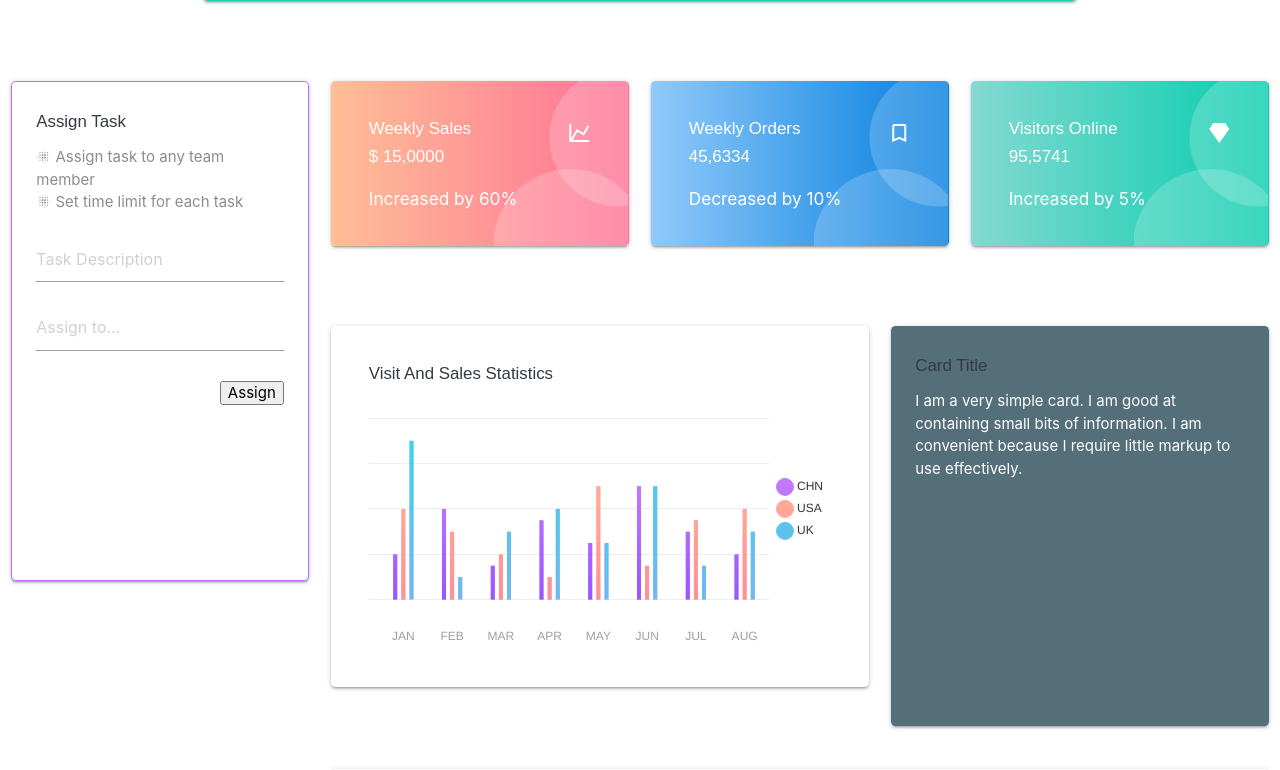
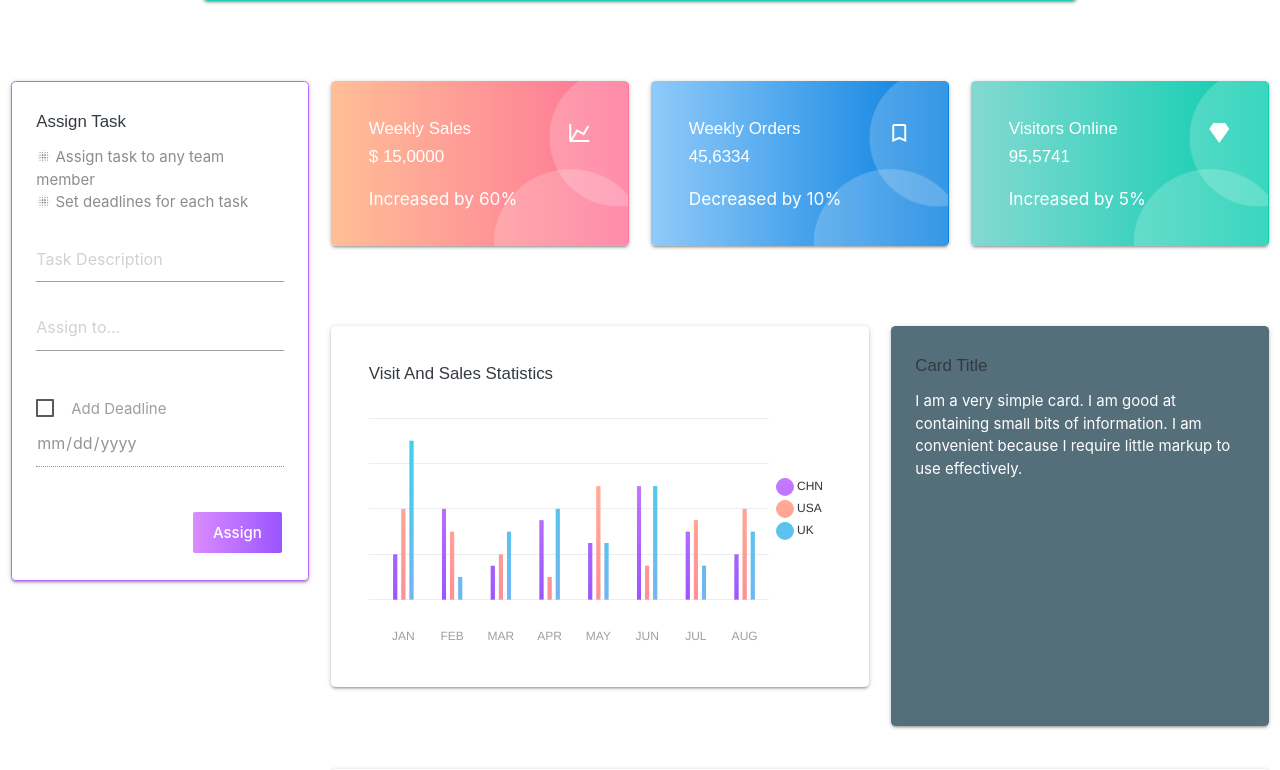
Before and after one commit to abhaydhiman/TEAMoTECH, a Flask app: template templates/main_lobby.html in a window 1280 px wide. Shown: the part 228-998 px from the top of the page. Run offline with Flask 2, Linux system fonts and the light colour scheme; the template is opened without the code that fills it, so the values that code supplies are empty; some libraries are stand-ins or nearby versions.

Commit message:
Done with the stylings of task adder card

```diff
--- a/static/css/lobby.css
+++ b/static/css/lobby.css
@@ -537,3 +537,19 @@ h4, .h4 {
     height: 15px; }
   .progress.progress-xl {
     height: 18px; }
+
+.input-button {
+  border: none;
+  cursor:pointer;
+  border-radius: 2px;
+  color:white;
+  padding: 12px 20px;
+  font-weight: 500;
+  transition: 0.3s;
+  opacity: 1;
+  margin: 4px 2px;
+}
+.input-button:hover {
+  transform: scale(1.1);
+  opacity: 0.9
+}
--- a/templates/main_lobby.html
+++ b/templates/main_lobby.html
@@ -76,10 +76,18 @@
                         <div class="card-content text-gray">
                             <span class="card-title">Assign Task</span>
                             <p><i class="mdi mdi-blur"></i> Assign task to any team member</p>
-                            <p><i class="mdi mdi-blur"></i> Set time limit for each task</p>
-                            <input class="mt-4 mb-4" name="task_description" id="description" placeholder="Task Description">
-                            <input type="text" name="assign_to" placeholder="Assign to..." >
-                            <input class="mt-4 float-right" type="button" value="Assign">
+                            <p><i class="mdi mdi-blur"></i> Set deadlines for each task</p>
+                            <input class="mt-4 mb-4" name="task_description" id="description" placeholder="Task Description" required='required'>
+                            <input class="mb-4" type="text" name="assign_to" placeholder="Assign to..." required='required'>
+
+                            <p class="mt-4">
+                                <label>
+                                    <input id="checker" type="checkbox" />
+                                    <span>Add Deadline</span>
+                                </label>
+                            </p>
+                            <input class="mb-4" type="date" id="name2" name="name2" disabled=''/>
+                            <input class="input-button bg-gradient-primary mt-4 float-right" type="button" value="Assign">
                         </div>
                     </div>
                 </div>
@@ -187,6 +195,20 @@
     <script src="https://cdnjs.cloudflare.com/ajax/libs/materialize/1.0.0/js/materialize.min.js"></script>
 
     <script src="https://cdn.jsdelivr.net/npm/chart.js@2.9.4/dist/Chart.min.js"></script>
+
+    <script>
+
+            document.getElementById('checker').onchange = function () {
+                if (this.checked == true) {
+                    document.getElementById("name2").disabled = false;
+                    document.getElementById("name2").focus();
+                }
+                else {
+                    document.getElementById("name2").disabled = true;
+                }
+            };
+
+    </script>
 
     <script>
         var ctx = document.getElementById('visit-sale-chart').getContext('2d');
```
